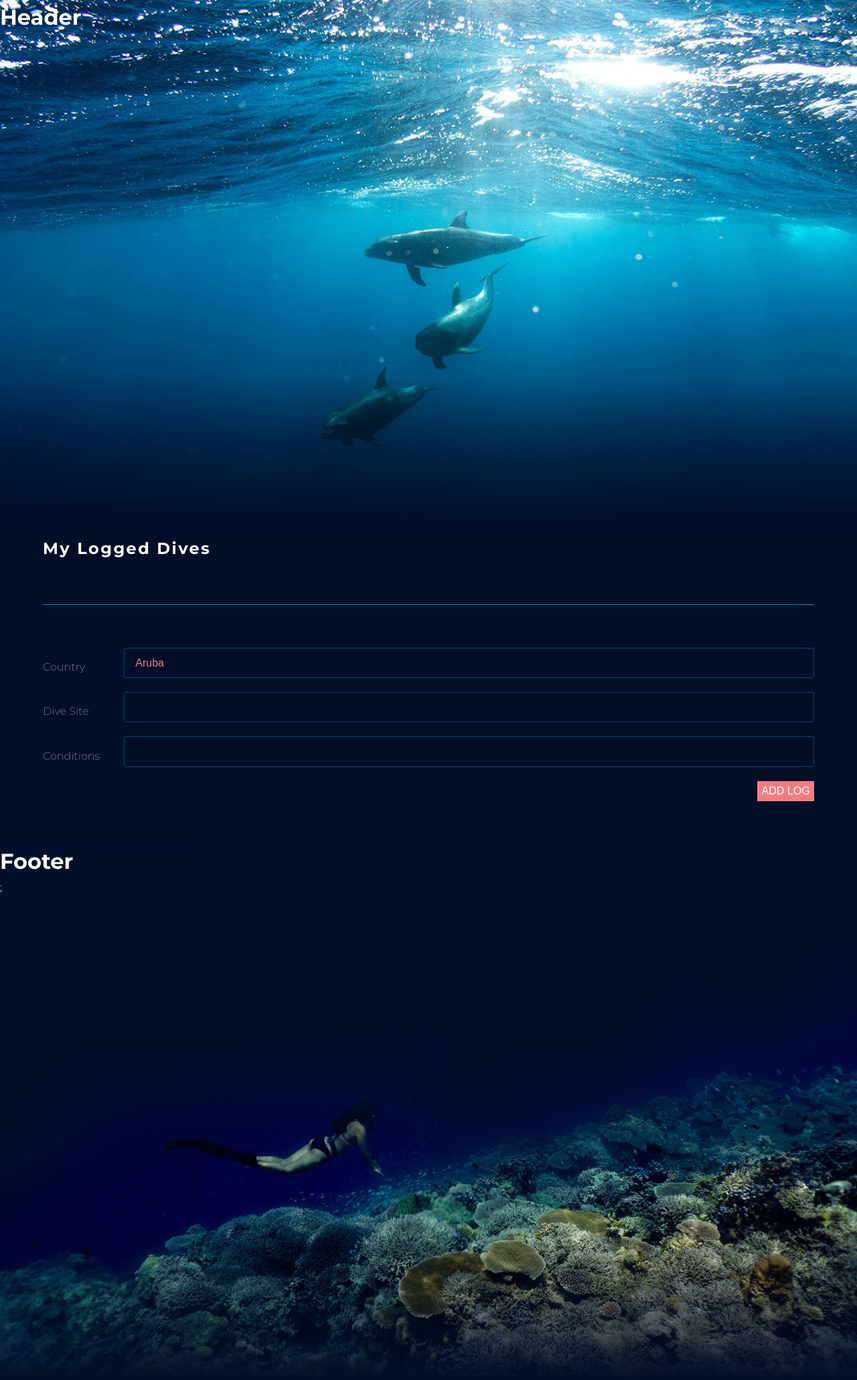
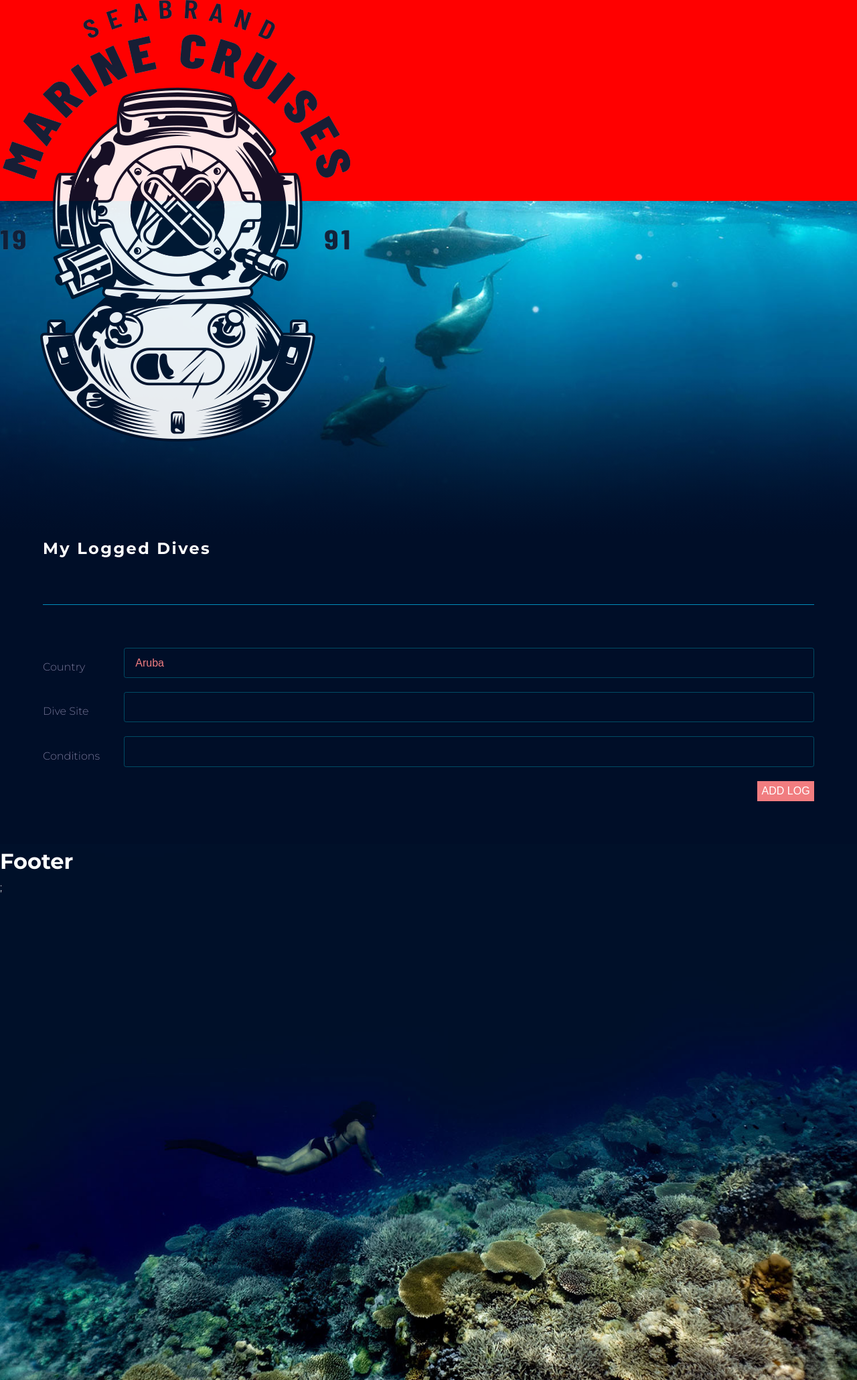
Before and after one commit to KevinMeldau/scuba-front, a React (Create React App) app: page / in a window 1280 px wide. Shown: the whole page at 67% size. Built offline with nearby package versions, Linux system fonts and the light colour scheme; no server answers.

Commit message:
Add company logo

```diff
--- a/src/components/Header.js
+++ b/src/components/Header.js
@@ -1,9 +1,13 @@
 import "../styles.css";
+import companyLogo from "../images/logo.png";
 
 export default function Header() {
 	return (
 		<div className="header">
-			<h1>Header</h1>;
+			<div className="nav-container">
+				<img src={companyLogo} alt="Dive logo" />
+				<div className="nav"></div>
+			</div>
 		</div>
 	);
 }
--- a/src/styles.css
+++ b/src/styles.css
@@ -132,12 +132,13 @@ form {
 	background-repeat: no-repeat;
 }
 
+.nav-container {
+	height: 300px;
+	background-color: red;
+}
+
 .footer {
-	background-image: linear-gradient(
-			var(--transparent-bg-light) 70%,
-			var(--transparent-bg-drk)
-		),
-		url("./images/bg-btm.jpg");
+	background-image: url("./images/bg-btm.jpg");
 	width: 100%;
 	height: 100vh;
 	background-size: cover;
```
Also changed, not shown: src/images/logo.png (added).
